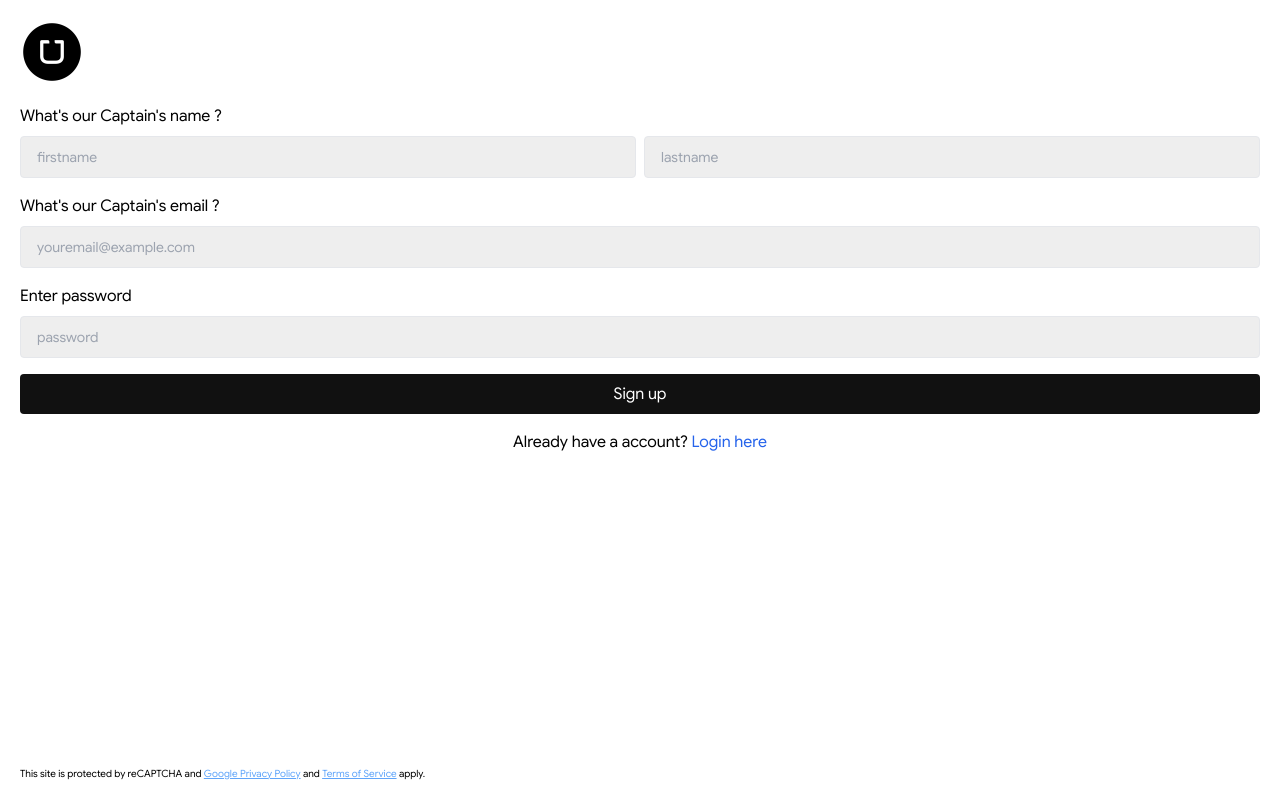
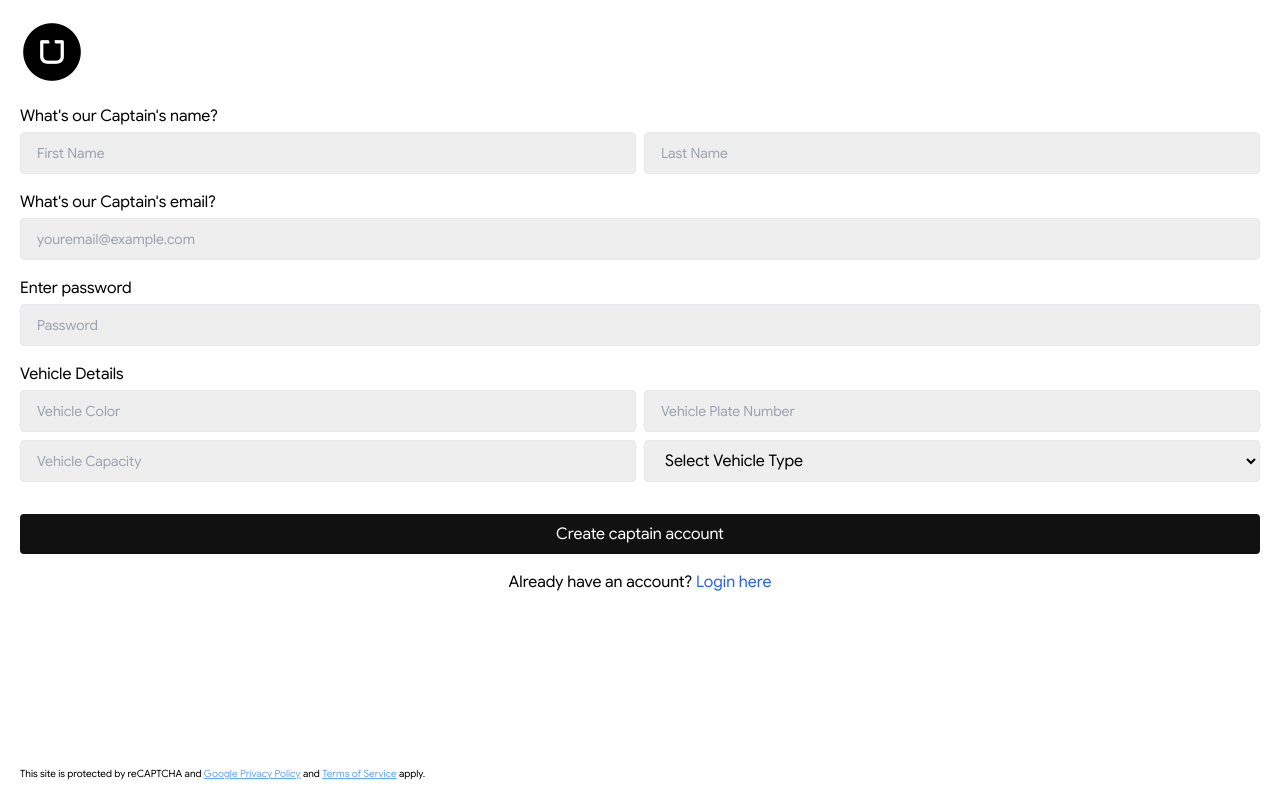
Before and after one commit to Premium07/UberClone, a React (Vite) app in the folder frontend/: page /captain-signup in a window 1280 px wide. Built offline with nearby package versions, Linux system fonts and the light colour scheme.

Commit message:
integrate captain endpoint to frontend

```diff
--- a/frontend/src/App.jsx
+++ b/frontend/src/App.jsx
@@ -7,6 +7,7 @@ import LandingPage from "./pages/LandingPage";
 import Home from "./pages/Home";
 import ProtectedRoutes from "./pages/ProtectedRoutes";
 import UserLogout from "./pages/UserLogout";
+import CaptainHome from "./pages/CaptainHome";
 
 const App = () => {
   return (
@@ -21,15 +22,18 @@ const App = () => {
             </ProtectedRoutes>
           }
         />
+        <Route path="/captain-home" element={<CaptainHome />} />
         <Route path="/login" element={<UserLogin />} />
         <Route path="/signup" element={<UserSignUp />} />
         <Route path="/captain-signup" element={<CaptainSignUp />} />
         <Route path="/captain-login" element={<CaptainLogin />} />
         <Route
           path="/user/logout"
-          element={<ProtectedRoutes>
-            <UserLogout/>
-          </ProtectedRoutes>}
+          element={
+            <ProtectedRoutes>
+              <UserLogout />
+            </ProtectedRoutes>
+          }
         />
       </Routes>
     </>
--- a/frontend/src/context/CaptainContext.jsx
+++ b/frontend/src/context/CaptainContext.jsx
@@ -1,3 +1,22 @@
-import { createContext } from "react";
+import { createContext, useState } from "react";
 
 export const CaptainDataContext = createContext();
+
+const CaptainContext = ({ children }) => {
+  const [captain, setCaptain] = useState("");
+
+  const value = {
+    captain,
+    setCaptain,
+  };
+
+  return (
+    <div>
+      <CaptainDataContext.Provider value={value}>
+        {children}
+      </CaptainDataContext.Provider>
+    </div>
+  );
+};
+
+export default CaptainContext;
--- a/frontend/src/main.jsx
+++ b/frontend/src/main.jsx
@@ -2,12 +2,15 @@ import { createRoot } from "react-dom/client";
 import "./index.css";
 import App from "./App.jsx";
 import { BrowserRouter } from "react-router-dom";
-import UserContext from "./context/userContext.jsx";
+import UserContext from "./context/UserContext.jsx";
+import CaptainContext from "./context/CaptainContext.jsx";
 
 createRoot(document.getElementById("root")).render(
-  <UserContext>
-    <BrowserRouter>
-      <App />
-    </BrowserRouter>
-  </UserContext>
+  <CaptainContext>
+    <UserContext>
+      <BrowserRouter>
+        <App />
+      </BrowserRouter>
+    </UserContext>
+  </CaptainContext>
 );
--- /dev/null
+++ b/frontend/src/pages/CaptainHome.jsx
@@ -0,0 +1,5 @@
+const CaptainHome = () => {
+  return <div>CaptainHome</div>;
+};
+
+export default CaptainHome;
--- a/frontend/src/pages/CaptainSignUp.jsx
+++ b/frontend/src/pages/CaptainSignUp.jsx
@@ -1,47 +1,87 @@
 /* eslint-disable no-unused-vars */
-import { useState } from "react";
-import { Link } from "react-router-dom";
+import { useContext, useState } from "react";
+import { Link, useNavigate } from "react-router-dom";
+import { CaptainDataContext } from "../context/CaptainContext";
+import axios from "axios";
 
 const CaptainSignUp = () => {
   const [firstName, setFirstName] = useState("");
   const [lastName, setLastName] = useState("");
   const [email, setEmail] = useState("");
   const [password, setPassword] = useState("");
-  const [userData, setUserData] = useState("");
+  const [color, setVehicleColor] = useState("");
+  const [plate, setVehiclePlate] = useState("");
+  const [capacity, setVehicleCapacity] = useState("");
+  const [vehicleType, setVehicleType] = useState("");
 
-  const submitHandler = (e) => {
+  const { captain, setCaptain } = useContext(CaptainDataContext);
+
+  const navigate = useNavigate();
+
+  const submitHandler = async (e) => {
     e.preventDefault();
-    setUserData({ fullName: { firstName, lastName }, email, password });
+
+    const captainData = {
+      fullName: { firstName, lastName },
+      email,
+      password,
+      vehicle: {
+        color,
+        plate,
+        capacity,
+        vehicleType,
+      },
+    };
+
+    const res = await axios.post(
+      `${import.meta.env.VITE_BASE_URL}/captains/register`,
+      captainData
+    );
+
+    if (res.status === 201) {
+      const data = res.data;
+      setCaptain(data.captain);
+      localStorage.setItem("token", data.token);
+      navigate('/captain-home')
+    }
+
     setFirstName("");
     setLastName("");
     setEmail("");
     setPassword("");
+    setVehicleColor("");
+    setVehiclePlate("");
+    setVehicleCapacity("");
+    setVehicleType("");
   };
+
   return (
     <section className="p-5 h-screen flex flex-col justify-between">
       <div>
-        <Link to={'/'}>
-          <img src="./driver.webp" alt="logo" className="w-16 mb-5" />
-        </Link>
+        <div className="w-fit">
+          <Link to={"/"} className="">
+            <img src="./driver.webp" alt="logo" className="w-16 mb-5" />
+          </Link>
+        </div>
         <form className="flex flex-col gap-4" onSubmit={submitHandler}>
           <div className="flex flex-col">
-            <label htmlFor="firstname" className=" font-medium mb-2">
-              What&apos;s our Captain&apos;s name ?
+            <label htmlFor="firstname" className="font-medium mb-1">
+              What&apos;s our Captain&apos;s name?
             </label>
-            <div className=" flex items-center gap-2">
+            <div className="flex items-center gap-2">
               <input
-                className="bg-[#eeeeee] rounded py-2 px-4 w-1/2 border  placeholder:text-sm"
+                className="bg-[#eeeeee] rounded py-2 px-4 w-1/2 border placeholder:text-sm"
                 type="text"
                 value={firstName}
                 name="firstname"
                 onChange={(e) => setFirstName(e.target.value)}
-                placeholder="firstname"
+                placeholder="First Name"
                 required
               />
               <input
-                className="bg-[#eeeeee] rounded py-2 px-4 w-1/2 border  placeholder:text-sm"
+                className="bg-[#eeeeee] rounded py-2 px-4 w-1/2 border placeholder:text-sm"
                 type="text"
-                placeholder="lastname"
+                placeholder="Last Name"
                 value={lastName}
                 name="lastname"
                 onChange={(e) => setLastName(e.target.value)}
@@ -50,11 +90,11 @@ const CaptainSignUp = () => {
             </div>
           </div>
           <div className="flex flex-col">
-            <label htmlFor="email" className="text-base font-medium mb-2">
-              What&apos;s our Captain&apos;s email ?
+            <label htmlFor="email" className="text-base font-medium mb-1">
+              What&apos;s our Captain&apos;s email?
             </label>
             <input
-              className="bg-[#eeeeee] rounded py-2 px-4 border w-full  placeholder:text-sm"
+              className="bg-[#eeeeee] rounded py-2 px-4 border w-full placeholder:text-sm"
               type="email"
               value={email}
               name="email"
@@ -64,24 +104,72 @@ const CaptainSignUp = () => {
             />
           </div>
           <div className="flex flex-col">
-            <label htmlFor="password" className="text-base font-medium mb-2">
+            <label htmlFor="password" className="text-base font-medium mb-1">
               Enter password
             </label>
             <input
-              className="bg-[#eeeeee] rounded py-2 px-4 border w-full  placeholder:text-sm"
+              className="bg-[#eeeeee] rounded py-2 px-4 border w-full placeholder:text-sm"
               type="password"
               name="password"
               onChange={(e) => setPassword(e.target.value)}
               value={password}
-              placeholder="password"
+              placeholder="Password"
               required
             />
           </div>
-          <button className="bg-[#111111] text-white rounded py-2 px-4 w-full">
-            Sign up
+          <div className="flex flex-col">
+            <label className="text-base font-medium mb-1">
+              Vehicle Details
+            </label>
+            <div className="grid grid-cols-2 gap-2">
+              <input
+                className="bg-[#eeeeee] rounded py-2 px-4 border placeholder:text-sm"
+                type="text"
+                value={color}
+                name="vehicleColor"
+                onChange={(e) => setVehicleColor(e.target.value)}
+                placeholder="Vehicle Color"
+                required
+              />
+              <input
+                className="bg-[#eeeeee] rounded py-2 px-4 border placeholder:text-sm"
+                type="text"
+                value={plate}
+                name="vehiclePlate"
+                onChange={(e) => setVehiclePlate(e.target.value)}
+                placeholder="Vehicle Plate Number"
+                required
+              />
+              <input
+                className="bg-[#eeeeee] rounded py-2 px-4 border placeholder:text-sm"
+                type="number"
+                value={capacity}
+                name="vehicleCapacity"
+                onChange={(e) => setVehicleCapacity(e.target.value)}
+                placeholder="Vehicle Capacity"
+                required
+              />
+              <select
+                className="bg-[#eeeeee] rounded py-2 px-4 border placeholder:text-sm"
+                value={vehicleType}
+                name="vehicleType"
+                onChange={(e) => setVehicleType(e.target.value)}
+                required
+              >
+                <option value="" disabled>
+                  Select Vehicle Type
+                </option>
+                <option value="car">Car</option>
+                <option value="motorcycle">Motorcycle</option>
+                <option value="auto">Auto</option>
+              </select>
+            </div>
+          </div>
+          <button className="bg-[#111111] text-white rounded py-2 mt-4 px-4 w-full">
+            Create captain account
           </button>
           <p className="text-center">
-            Already have a account?{" "}
+            Already have an account?{" "}
             <Link to={"/captain-login"} className="text-blue-600">
               Login here
             </Link>
@@ -89,12 +177,6 @@ const CaptainSignUp = () => {
         </form>
       </div>
       <div className="mt-4">
-        {/* <Link
-      to={"/captain-signup"}
-      className="flex items-center justify-center bg-emerald-700 text-white rounded py-2 px-4 w-full text-base"
-    >
-      Sign up as Captain.
-    </Link> */}
         <p className="text-[10px] leading-tight">
           This site is protected by reCAPTCHA and{" "}
           <span className="text-blue-400 underline">Google Privacy Policy</span>{" "}
```
Also changed, not shown: 1 other file (tests, documents, lock files or other folders).
